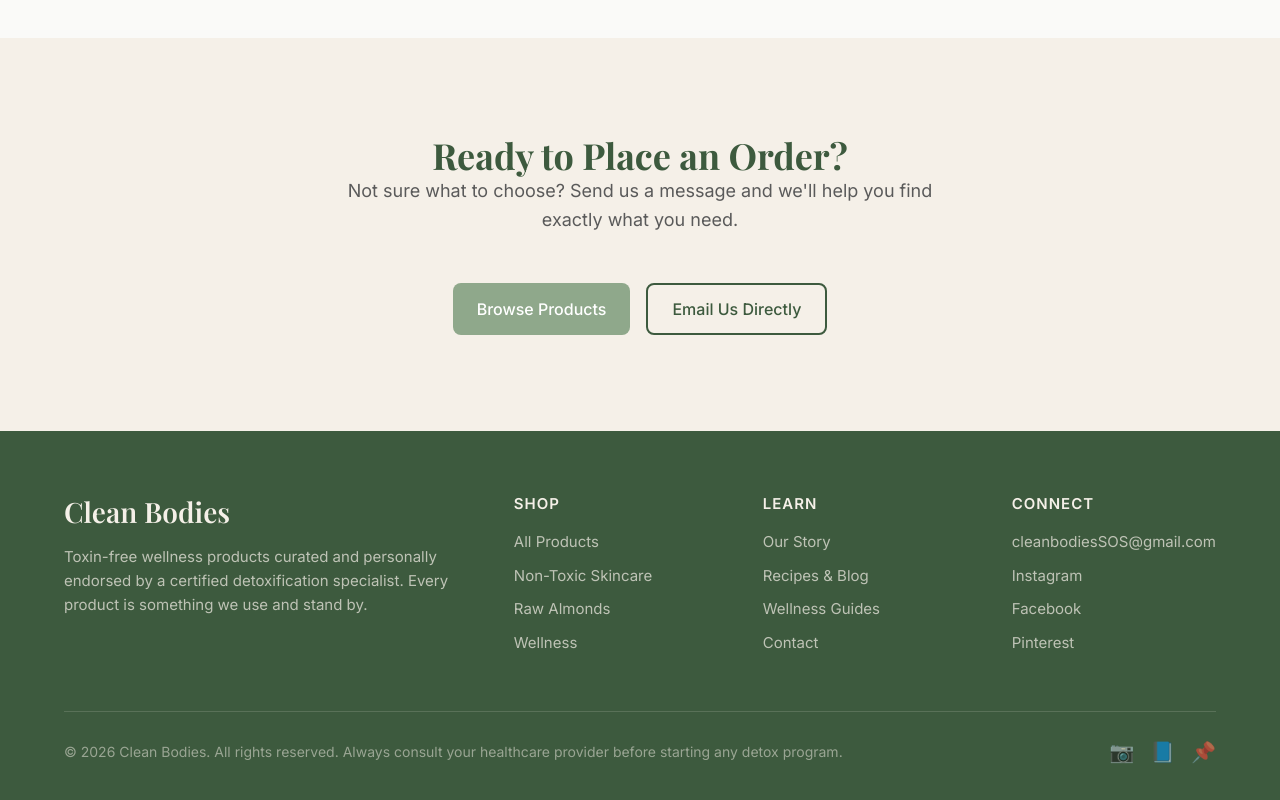
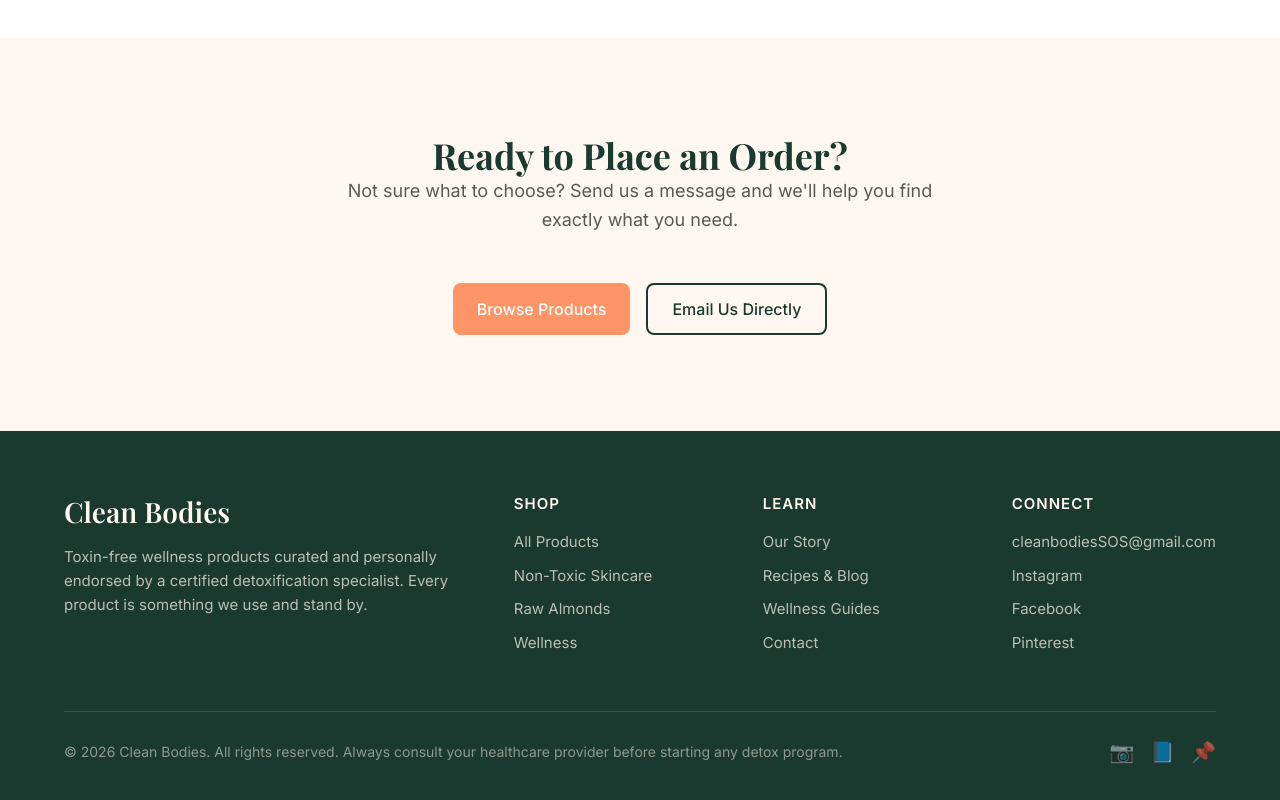
Before and after one commit to laureneisman1833/Yourcleanbody, a React (Vite) app: page /contact in a window 1280 px wide. Shown: the part 1292-2092 px from the top of the page. Built offline with nearby package versions, Linux system fonts and the light colour scheme.

Commit message:
Refactor color variables and update styles
Updated color variables and their usage throughout the CSS file to reflect new design specifications.

```diff
--- a/src/index.css
+++ b/src/index.css
@@ -6,25 +6,25 @@
 /* ===== CSS Custom Properties (Design Tokens) ===== */
 :root {
   /* Colors - Primary */
-  --color-sage: #8FA88B;
-  --color-sage-light: #A8BFA4;
-  --color-sage-dark: #7A9576;
-  --color-cream: #F5F0E8;
-  --color-deep-forest: #3D5A3E;
-  --color-clean-white: #FAFAF8;
+  --color-sage: #4A7A5C;
+  --color-sage-light: #7FA88F;
+  --color-sage-dark: #2E5240;
+  --color-cream: #FFF8F0;
+  --color-deep-forest: #1B3A2F;
+  --color-clean-white: #FFFFFF;
 
   /* Colors - Secondary */
-  --color-terracotta: #C67A5C;
-  --color-terracotta-light: #D49176;
-  --color-warm-brown: #8B7355;
-  --color-soft-clay: #E8DCD1;
-  --color-herb-green: #6B8F5E;
+  --color-terracotta: #FF9466;
+  --color-terracotta-light: #FFB88C;
+  --color-warm-brown: #B5673A;
+  --color-soft-clay: #F4DFC8;
+  --color-herb-green: #2D6A4F;
 
   /* Text Colors */
-  --text-dark: #2C2C2C;
-  --text-medium: #5A5A5A;
-  --text-light: #8A8A8A;
-  --text-white: #F5F0E8;
+  --text-dark: #22221F;
+  --text-medium: #5A5A54;
+  --text-light: #8A8A82;
+  --text-white: #FFF8F0;
 
   /* Typography */
   --font-heading: 'Playfair Display', Georgia, serif;
@@ -45,8 +45,8 @@
   --max-width: 1200px;
   --radius-sm: 8px;
   --radius-md: 16px;
-  --shadow-card: 0 2px 12px rgba(61, 90, 62, 0.08);
-  --shadow-hover: 0 4px 20px rgba(61, 90, 62, 0.12);
+  --shadow-card: 0 2px 12px rgba(27, 58, 47, 0.10);
+  --shadow-hover: 0 4px 20px rgba(27, 58, 47, 0.16);
 
   /* Transitions */
   --transition-fast: 200ms ease;
@@ -87,7 +87,7 @@ a {
 }
 
 a:hover {
-  color: var(--color-sage);
+  color: var(--color-terracotta);
 }
 
 ul, ol {
@@ -168,15 +168,15 @@ p {
 }
 
 .btn-primary {
-  background-color: var(--color-sage);
+  background-color: var(--color-terracotta);
   color: white;
 }
 
 .btn-primary:hover {
-  background-color: var(--color-sage-dark);
+  background-color: var(--color-terracotta-light);
   color: white;
   transform: translateY(-1px);
-  box-shadow: 0 4px 12px rgba(143, 168, 139, 0.3);
+  box-shadow: 0 4px 12px rgba(255, 148, 102, 0.35);
 }
 
 .btn-secondary {
@@ -200,7 +200,7 @@ p {
   background-color: var(--color-terracotta-light);
   color: white;
   transform: translateY(-1px);
-  box-shadow: 0 4px 12px rgba(198, 122, 92, 0.3);
+  box-shadow: 0 4px 12px rgba(255, 148, 102, 0.35);
 }
 
 /* ===== Cards ===== */
@@ -322,8 +322,8 @@ p {
 .form-input:focus,
 .form-textarea:focus {
   outline: none;
-  border-color: var(--color-sage);
-  box-shadow: 0 0 0 3px rgba(143, 168, 139, 0.15);
+  border-color: var(--color-terracotta);
+  box-shadow: 0 0 0 3px rgba(255, 148, 102, 0.18);
 }
 
 .form-textarea {
@@ -354,14 +354,14 @@ p {
 }
 
 .category-tab:hover {
-  border-color: var(--color-sage);
+  border-color: var(--color-terracotta);
   color: var(--color-deep-forest);
 }
 
 .category-tab.active {
-  background-color: var(--color-sage);
+  background-color: var(--color-deep-forest);
   color: white;
-  border-color: var(--color-sage);
+  border-color: var(--color-deep-forest);
 }
 
 /* ===== Hero Section ===== */
@@ -379,7 +379,7 @@ p {
   right: -20%;
   width: 600px;
   height: 600px;
-  background: radial-gradient(circle, rgba(143, 168, 139, 0.08) 0%, transparent 70%);
+  background: radial-gradient(circle, rgba(255, 148, 102, 0.14) 0%, transparent 70%);
   border-radius: 50%;
 }
 
@@ -416,7 +416,7 @@ p {
   width: 100%;
   max-width: 450px;
   aspect-ratio: 1;
-  background: linear-gradient(135deg, var(--color-sage-light) 0%, var(--color-cream) 100%);
+  background: linear-gradient(135deg, var(--color-terracotta-light) 0%, var(--color-cream) 100%);
   border-radius: var(--radius-md);
   display: flex;
   flex-direction: column;
@@ -511,7 +511,7 @@ p {
 }
 
 .footer-brand p {
-  color: rgba(245, 240, 232, 0.7);
+  color: rgba(255, 248, 240, 0.7);
   font-size: 0.9375rem;
 }
 
@@ -530,17 +530,17 @@ p {
 }
 
 .footer-links a {
-  color: rgba(245, 240, 232, 0.7);
+  color: rgba(255, 248, 240, 0.7);
   font-size: 0.9375rem;
   transition: color var(--transition-fast);
 }
 
 .footer-links a:hover {
-  color: var(--color-sage-light);
+  color: var(--color-terracotta-light);
 }
 
 .footer-bottom {
-  border-top: 1px solid rgba(245, 240, 232, 0.15);
+  border-top: 1px solid rgba(255, 248, 240, 0.15);
   padding-top: var(--space-lg);
   display: flex;
   justify-content: space-between;
@@ -550,7 +550,7 @@ p {
 }
 
 .footer-bottom p {
-  color: rgba(245, 240, 232, 0.5);
+  color: rgba(255, 248, 240, 0.5);
   font-size: 0.875rem;
   margin-bottom: 0;
 }
@@ -561,13 +561,13 @@ p {
 }
 
 .footer-social a {
-  color: rgba(245, 240, 232, 0.6);
+  color: rgba(255, 248, 240, 0.6);
   font-size: 1.25rem;
   transition: color var(--transition-fast);
 }
 
 .footer-social a:hover {
-  color: var(--color-sage-light);
+  color: var(--color-terracotta-light);
 }
 
 @media (max-width: 768px) {
@@ -615,7 +615,7 @@ p {
 .nav-brand-icon {
   width: 36px;
   height: 36px;
-  background: var(--color-sage);
+  background: var(--color-terracotta);
   border-radius: 50%;
   display: flex;
   align-items: center;
@@ -650,7 +650,7 @@ p {
 .nav-links a:hover,
 .nav-links a.active {
   color: var(--color-deep-forest);
-  border-bottom-color: var(--color-sage);
+  border-bottom-color: var(--color-terracotta);
 }
 
 .nav-toggle {
@@ -707,7 +707,7 @@ p {
 .recipe-card-image {
   height: 100%;
   min-height: 300px;
-  background: linear-gradient(135deg, var(--color-sage-light) 0%, var(--color-soft-clay) 100%);
+  background: linear-gradient(135deg, var(--color-terracotta-light) 0%, var(--color-soft-clay) 100%);
   display: flex;
   align-items: center;
   justify-content: center;
@@ -787,7 +787,7 @@ p {
 }
 
 .about-image-placeholder {
-  background: linear-gradient(135deg, var(--color-sage-light) 0%, var(--color-cream) 100%);
+  background: linear-gradient(135deg, var(--color-terracotta-light) 0%, var(--color-cream) 100%);
   border-radius: var(--radius-md);
   padding: var(--space-3xl);
   text-align: center;
```
